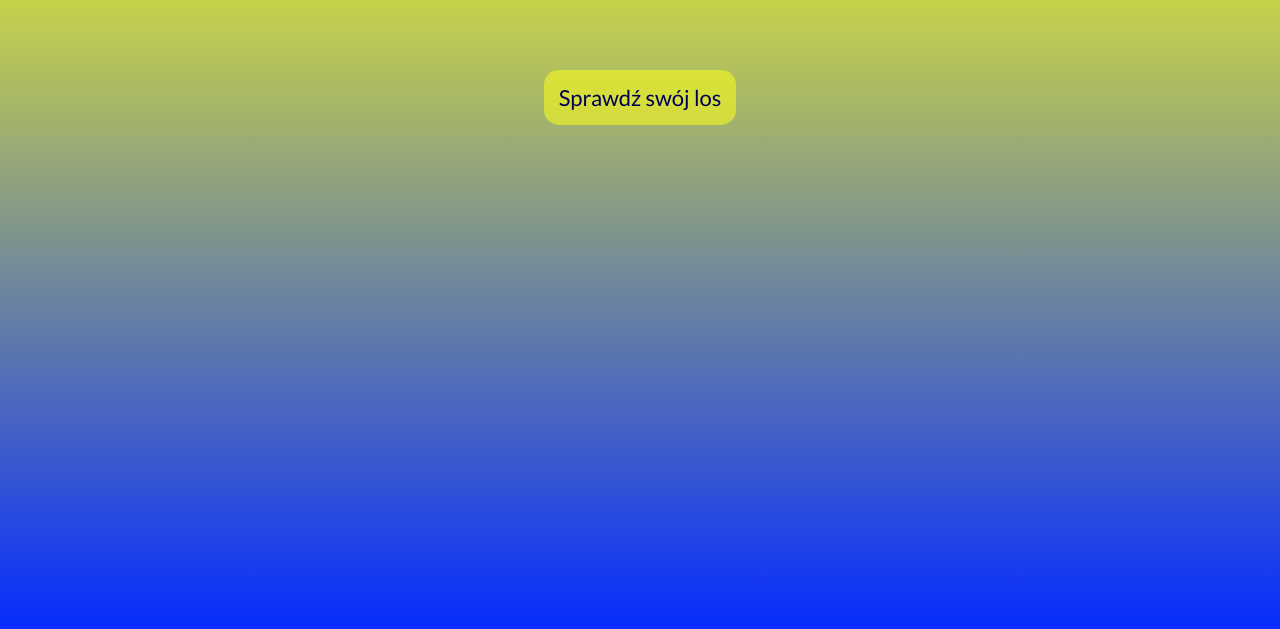
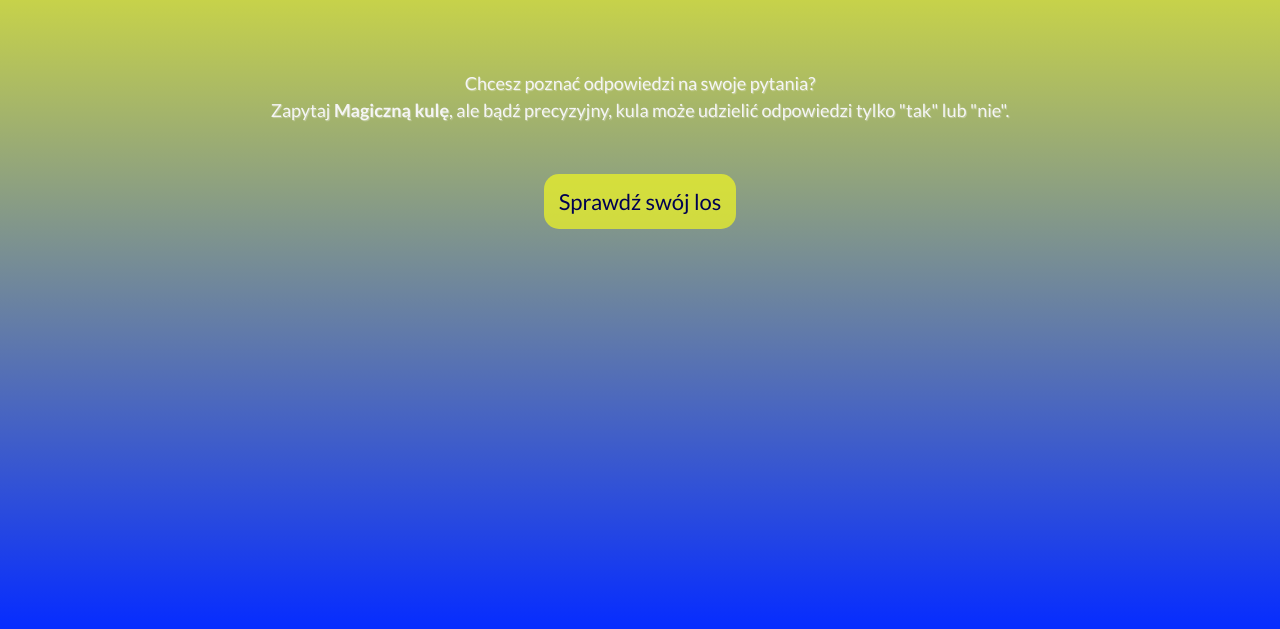
Before and after one commit to Natalka15/MagicBall, a plain HTML site: page index.html in a window 1280 px wide. Shown: the part 171-800 px from the top of the page. Drawn offline with nearby package versions, Linux system fonts and the light colour scheme.

Commit message:
description and description style was added

```diff
--- a/css/style.css
+++ b/css/style.css
@@ -42,10 +42,17 @@ html {
     color: rgb(0, 0, 82);
 }
 
+.container__description{
+    font-size: 18px;
+    margin: auto 20px 50px;
+    line-height: 1.5;
+    text-shadow: 1px 1px 1px rgba(245, 245, 245, 0.384);
+}
+
 .button {
     border: none;
     border-radius: 15px;
-    background: rgba(251, 255, 25, 0.55);
+    background: rgba(251, 255, 25, 0.65);
     color: rgb(0, 0, 82);
     transition: .2s;
 }
--- a/index.html
+++ b/index.html
@@ -13,15 +13,15 @@
     <link href="https://fonts.googleapis.com/css2?family=Lato:wght@400;700&display=swap" rel="stylesheet">
     <link href="https://fonts.googleapis.com/css2?family=Lobster&display=swap" rel="stylesheet">
     <script src="https://kit.fontawesome.com/f6b214661d.js" crossorigin="anonymous"></script>
-
     <script defer src="js/script.js"></script>
 </head>
 
 <body>
     <div class="container container--menu js-containerMenu">
         <h1 class="appName">Magiczna kula</h1>
-        <p class="description">
-
+        <p class="container__description">
+            Chcesz poznać odpowiedzi na swoje pytania?<br>
+            Zapytaj <strong>Magiczną kulę</strong>, ale bądź precyzyjny, kula może udzielić odpowiedzi tylko "tak" lub "nie".
         </p>
         <button class="button button--menu js-buttonCheck">Sprawdź swój los</button>
     </div>
```
